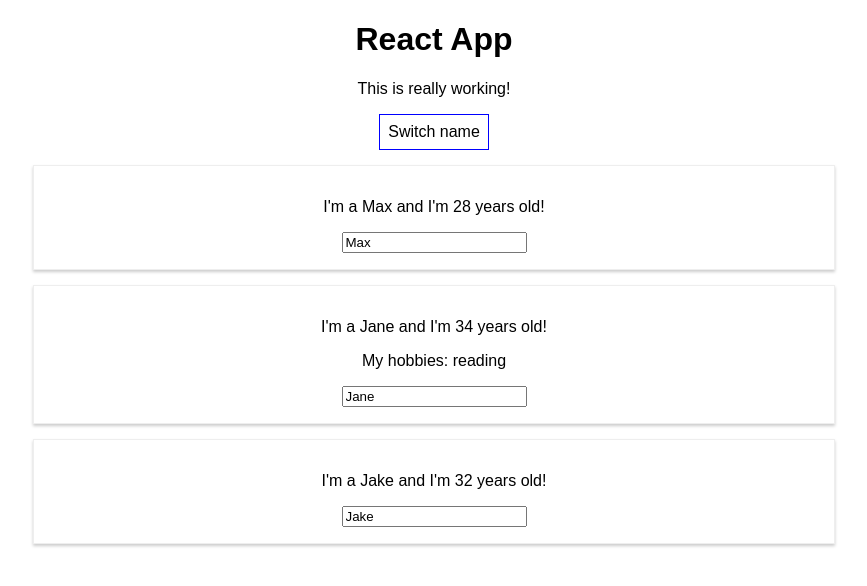
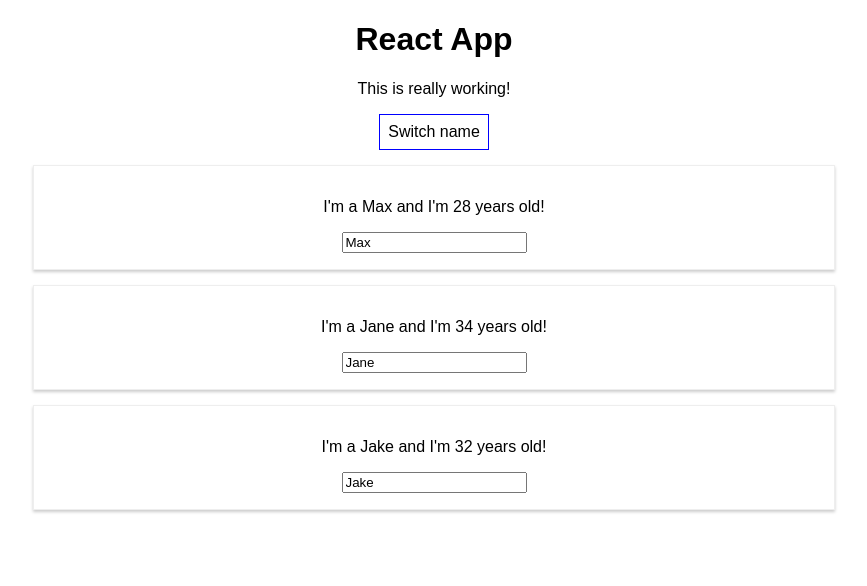
Before and after one commit to pchelka84/react-app-list-of-people, a React (Create React App) app: page / in a window 1280 px wide. Both pictures are taken after a click on the button "Switch name". Shown: the top 586 px of the page, without its empty margins (206-1073 px from the left). Built offline with nearby package versions, Linux system fonts and the light colour scheme.

Commit message:
Outputing list of Persons with .map

```diff
--- a/src/App.js
+++ b/src/App.js
@@ -52,22 +52,9 @@
     if (this.state.showPersons) {
       persons = (
         <div>
-          <Person
-            name={this.state.persons[0].name}
-            age={this.state.persons[0].age}
-          />
-          <Person
-            name={this.state.persons[1].name}
-            age={this.state.persons[1].age}
-            click={this.switchNameHandler.bind(this, "Max!!")}
-            changed={this.nameChangedHandler}
-          >
-            My hobbies: reading
-          </Person>
-          <Person
-            name={this.state.persons[2].name}
-            age={this.state.persons[2].age}
-          />
+          {this.state.persons.map(person => {
+            return <Person name={person.name} age={person.age} />;
+          })}
         </div>
       );
     }
```
